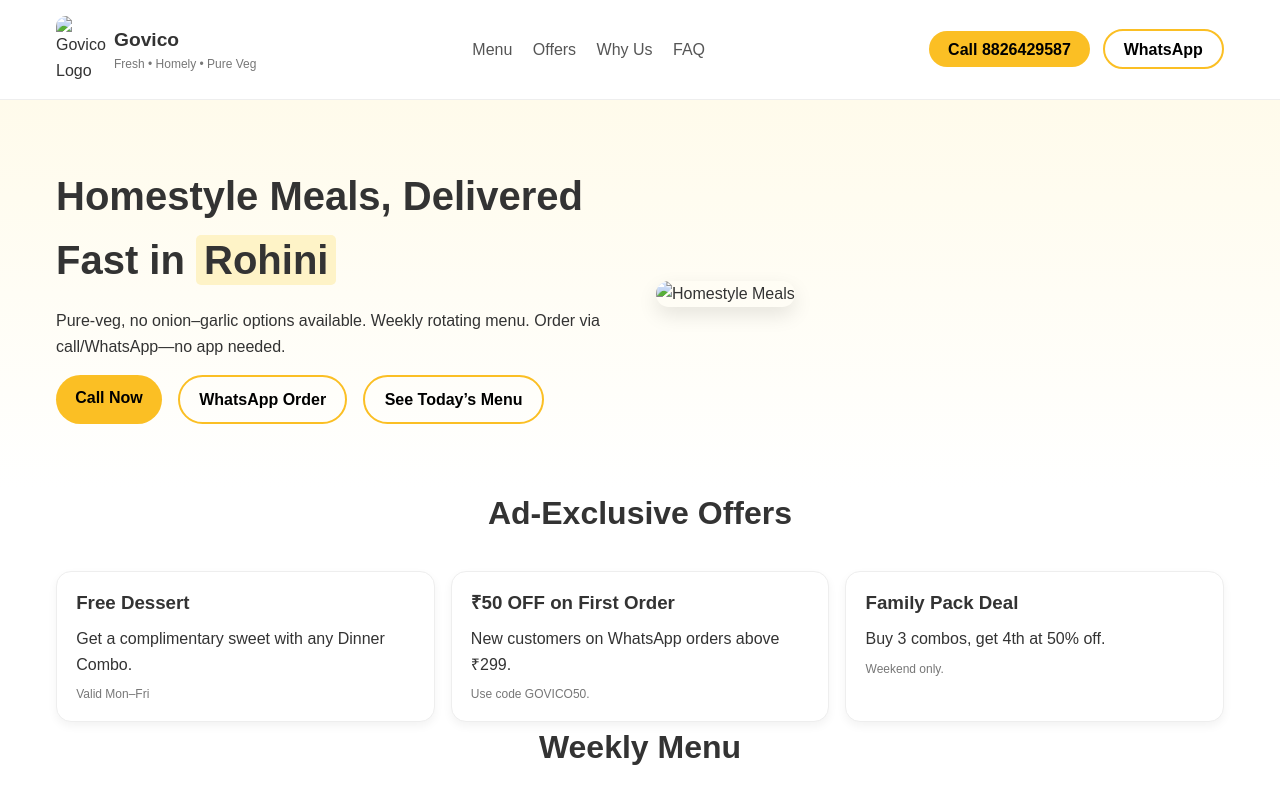
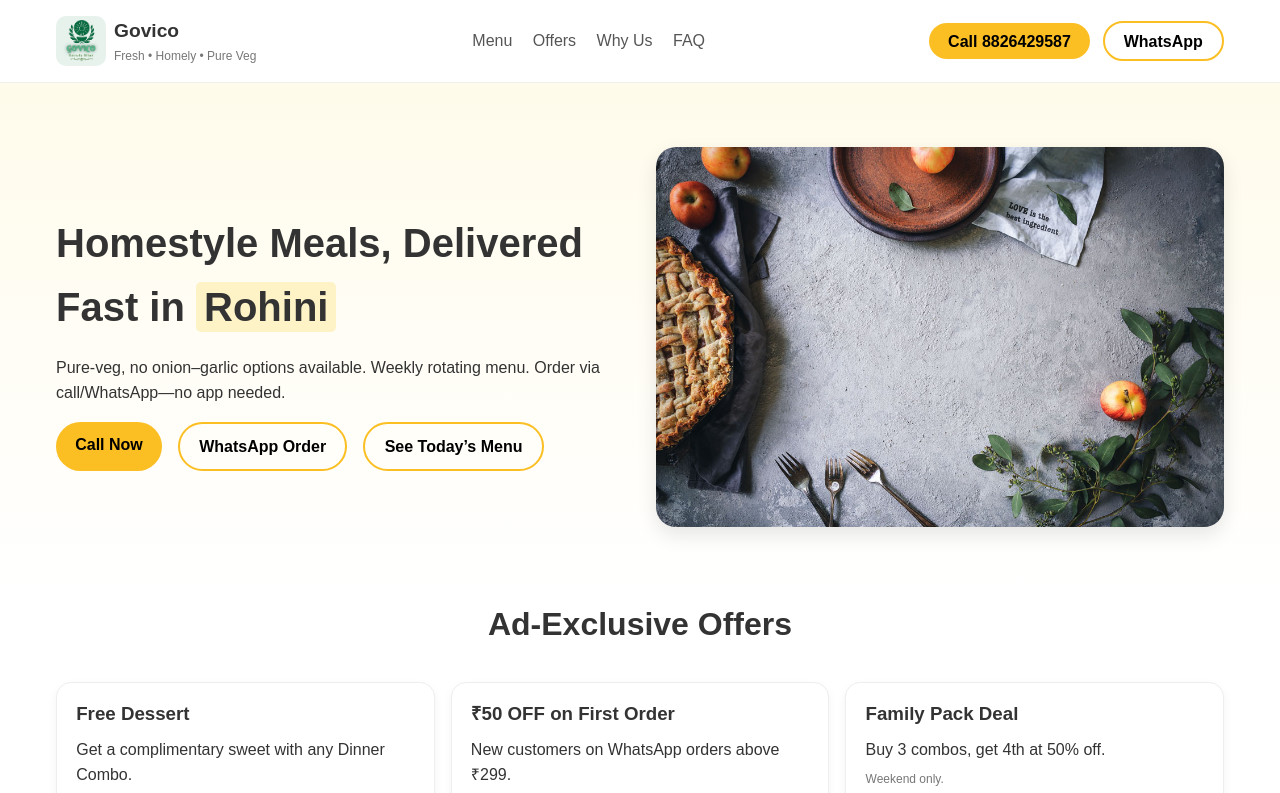
Before and after one commit to PrachiJha23/Govico, a plain HTML site: page index.html in a window 1280 px wide. Shown: the top 793 px of the page. Drawn offline with Linux system fonts and the light colour scheme.

Commit message:
Update index.html

```diff
--- a/index.html
+++ b/index.html
@@ -12,7 +12,7 @@
   <header>
     <div class="container header-container">
       <div class="logo">
-        <img src="/images/logo.png" alt="Govico Logo">
+        <img src="logo.png" alt="Govico Logo">
         <div>
           <p class="restaurant-name">Govico</p>
           <p class="restaurant-tagline">Fresh • Homely • Pure Veg</p>
@@ -44,7 +44,7 @@
         </div>
       </div>
       <div class="hero-image">
-        <img src="/images/hero.jpg" alt="Homestyle Meals">
+        <img src="hero.jpg" alt="Homestyle Meals">
       </div>
     </div>
   </section>
@@ -133,7 +133,7 @@
   <footer>
     <div class="container footer-container">
       <div class="footer-logo">
-        <img src="/images/logo.png" alt="Govico Logo">
+        <img src="logo.png" alt="Govico Logo">
         <p>Govico</p>
       </div>
       <div class="footer-contact">
```
